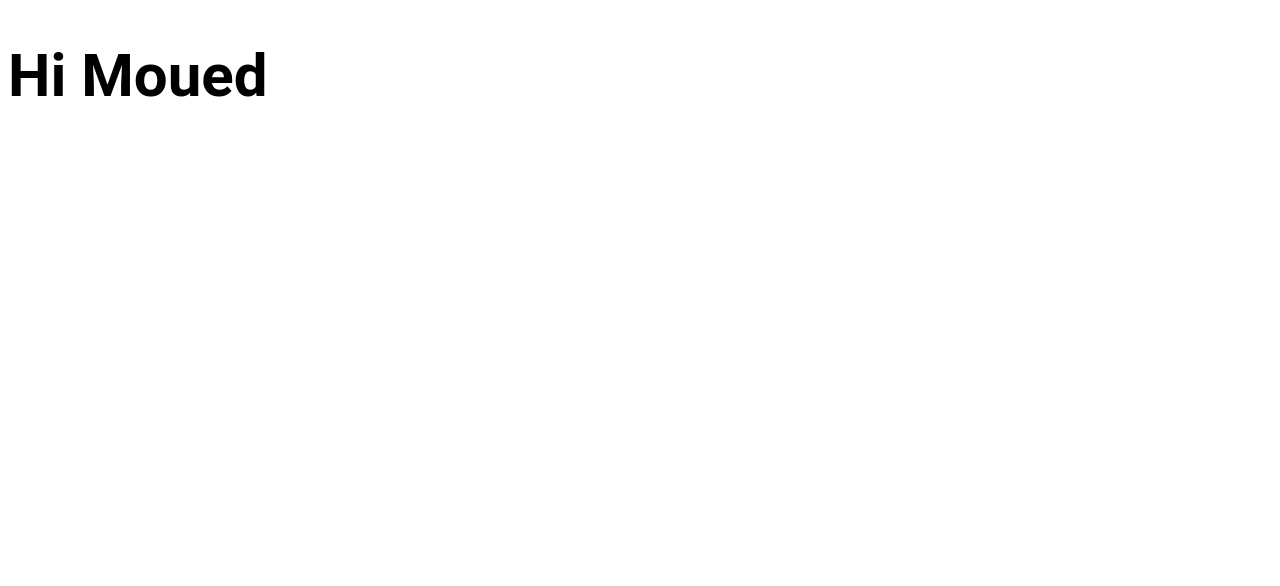
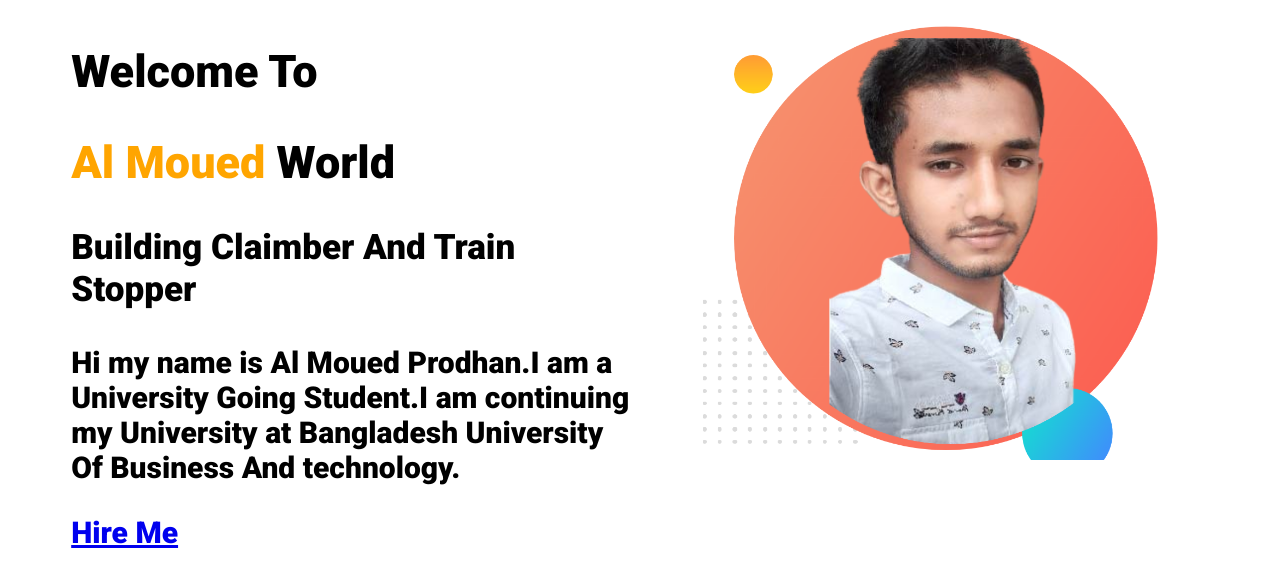
Before and after one commit to almoued2020/Mo_1_Mi_4, a plain HTML site: page index.html in a window 1280 px wide. Drawn offline with Linux system fonts and the light colour scheme; files that its build step writes are made by us from their sources.

Commit message:
10:32 pm

```diff
--- a/index.html
+++ b/index.html
@@ -6,12 +6,41 @@
     <meta http-equiv="X-UA-Compatible" content="IE=edge">
     <meta name="viewport" content="width=device-width, initial-scale=1.0">
     <title>Al Moued Portfolio</title>
+
+
+    <link>
+
+    <link rel="preconnect" href="https://fonts.googleapis.com">
+    <link rel="preconnect" href="https://fonts.gstatic.com" crossorigin>
+    <link
+        href="https://fonts.googleapis.com/css2?family=Poppins:ital,wght@1,400;1,900&family=Roboto:wght@900&display=swap"
+        rel="stylesheet">
+
     <link rel="shortcut icon" href="images/moued2.png" type="image/x-icon">
-    <link rel="stylesheet" href="style.css">
+    <link rel="stylesheet" href="css/style.css">
+
+
 </head>
 
 <body>
-    <h1>Hi Moued</h1>
+    <section>
+        <div class="half-width">
+            <h1>Welcome To</h1>
+            <h1> <span class="colour-orange"> Al Moued</span> World</h1>
+            <h3>Building Claimber And Train Stopper</h3>
+            <p>
+                Hi my name is Al Moued Prodhan.I am a University Going Student.I am continuing my University at
+                Bangladesh
+                University Of Business And technology.
+            </p>
+            <a target="_blank" href="https://www.linkedin.com/feed/">Hire Me</a>
+
+        </div>
+
+        <div class="half-width">
+            <img src="images/moued-bg-2.png" alt="" srcset="">
+        </div>
+    </section>
 </body>
 
 </html>
```
Also changed, not shown: images/dream-bg.png (added), images/exp-bg.png (added), images/jhankar.png (added), images/jhankar2.png (added), images/moued-bg-2.png (added), images/my-bg.png (added), images/my-bg2.png (added), images/style.css (deleted), images/top-banner.png (added), 7 other files.
